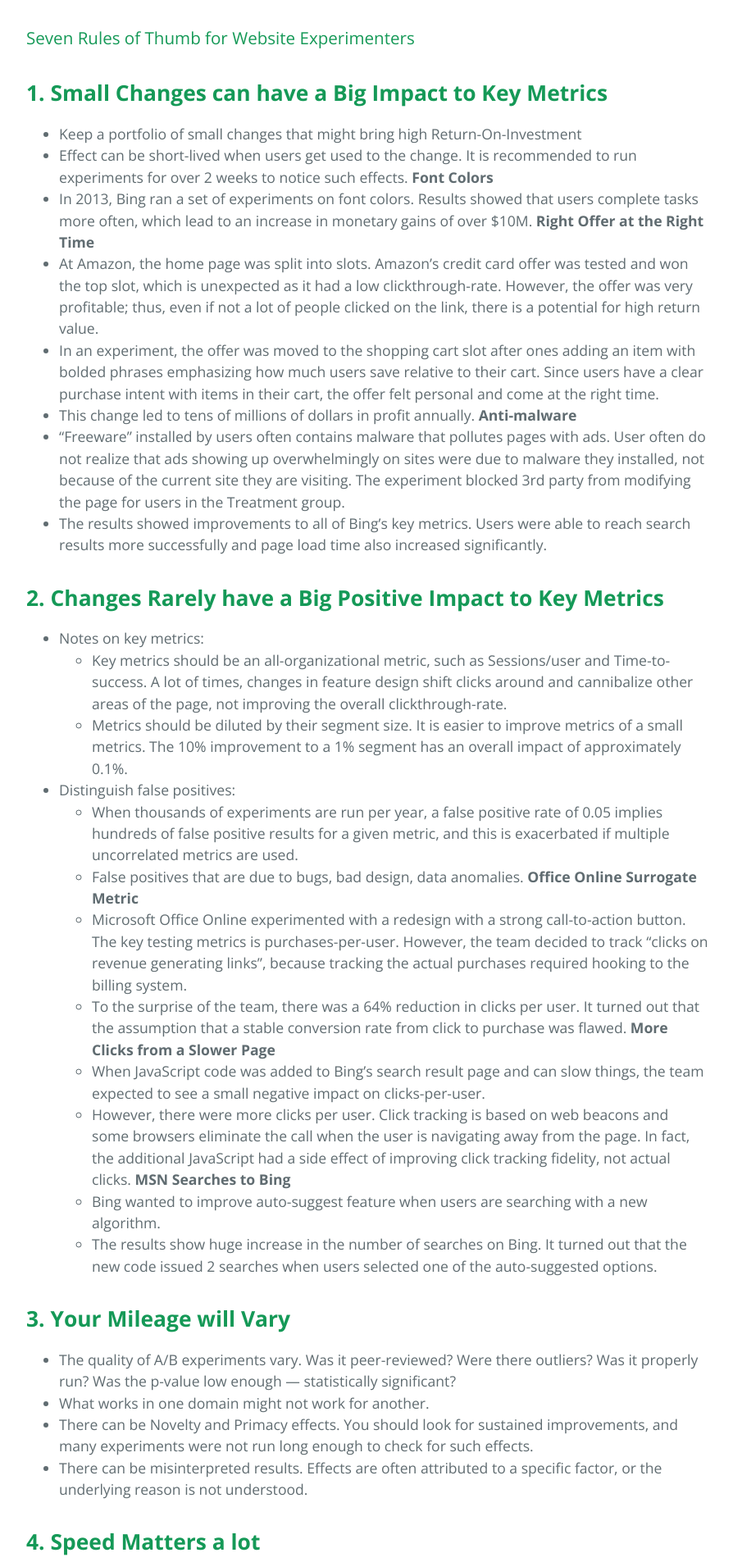
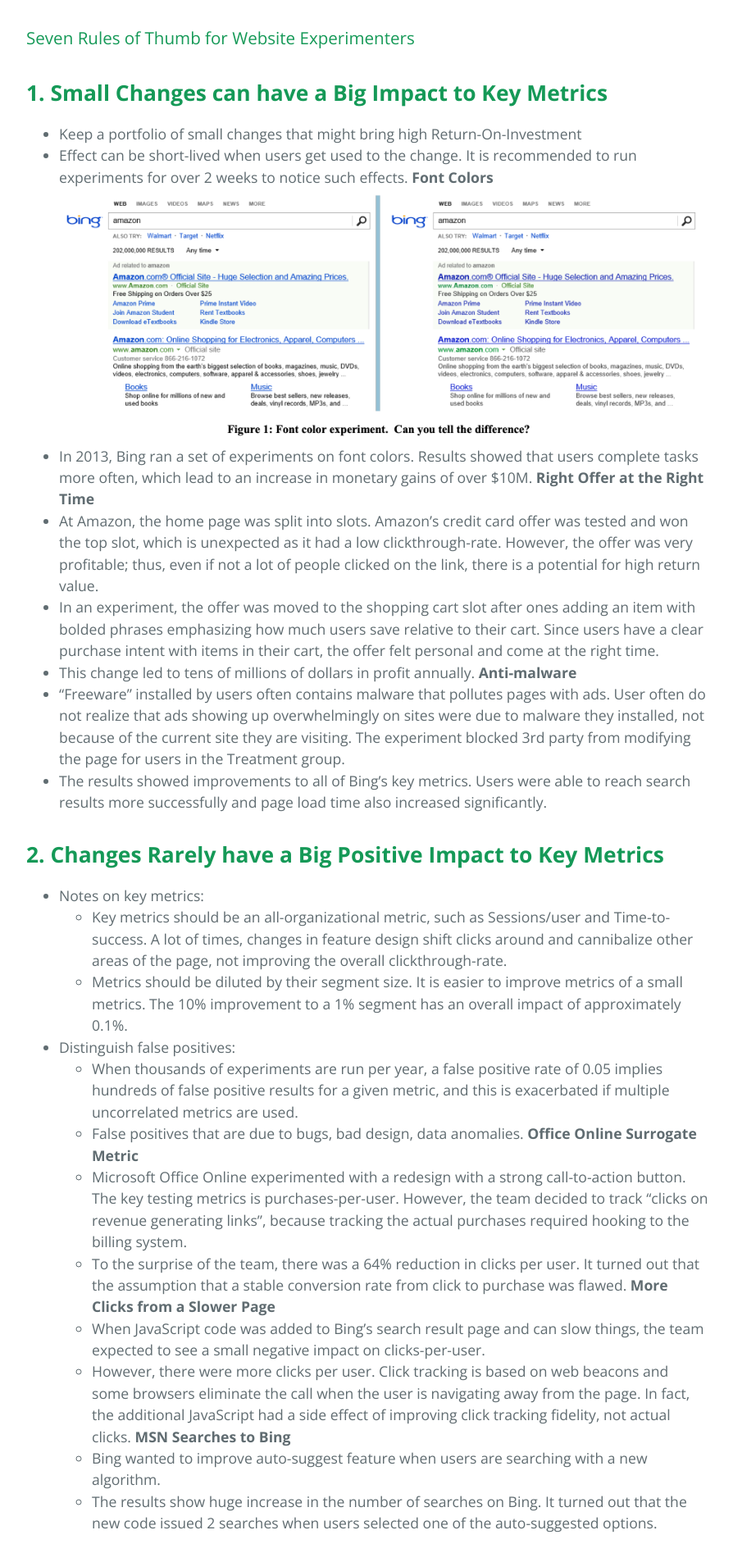
Before and after one commit to learning-software-engineering/learning-software-engineering.github.io, a Jekyll site: the page built from Topics/User_Experience/AB_Testing.md, in a window 1280 px wide. Shown: the part 2252-4157 px from the top of the page at 82% size, without its empty margins (192-1086 px from the left). Built offline with Jekyll 4.4.1, drawn with Linux system fonts in a browser that asks for light colours; our own code applies the rules of GitHub Pages for plain Markdown files.

Commit message:
add images

```diff
--- a/Topics/User_Experience/AB_Testing.md
+++ b/Topics/User_Experience/AB_Testing.md
@@ -46,6 +46,7 @@
 - Keep a portfolio of small changes that might bring high Return-On-Investment
 - Effect can be short-lived when users get used to the change. It is recommended to run experiments for over 2 weeks to notice such effects.
 **Font Colors**
+<img src="Images/bing.png" alt="Bing Color Experiment"/>
 - In 2013, Bing ran a set of experiments on font colors. Results showed that users complete tasks more often, which lead to an increase in monetary gains of over $10M.
 **Right Offer at the Right Time**
 - At Amazon, the home page was split into slots. Amazon's credit card offer was tested and won the top slot, which is unexpected as it had a low clickthrough-rate. However, the offer was very profitable; thus, even if not a lot of people clicked on the link, there is a potential for high return value.
```
Also changed, not shown: Topics/User_Experience/Images/amazon.png (added), Topics/User_Experience/Images/bing.png (added), Topics/User_Experience/Images/speed.png (added).
